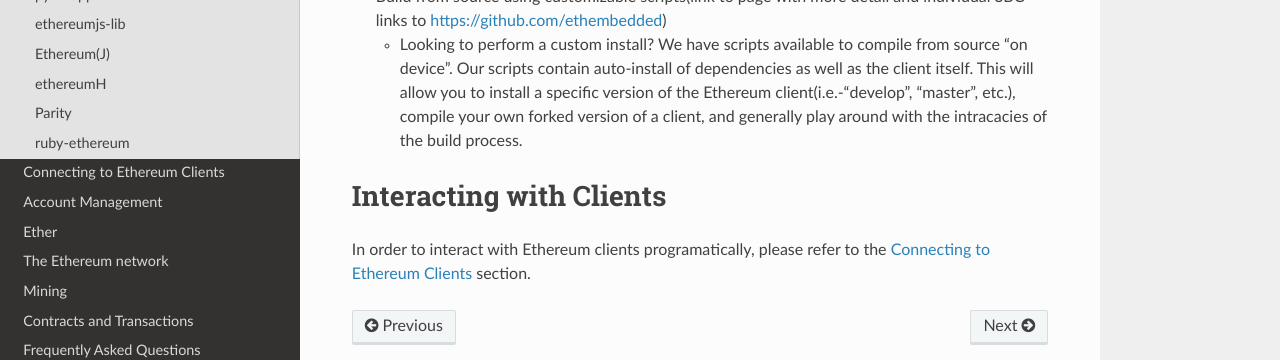
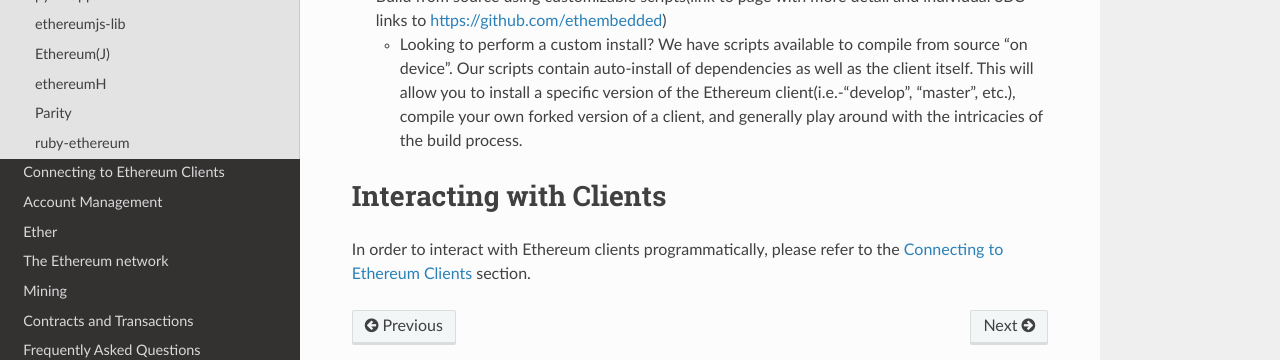
Before and after one commit to ethereum/homestead-guide, a Sphinx documentation site: the page built from source/ethereum-clients/choosing-a-client.rst, in a window 1280 px wide and 900 px high, scrolled down 1496 px. Shown: the part 425-785 px from the top of the window. Built offline with Sphinx 7.4.7 and the Read the Docs theme 2.0.0, drawn with Linux system fonts in a browser that asks for light colours.

Commit message:
correct two words spell
correct two words spell

```diff
--- a/source/ethereum-clients/choosing-a-client.rst
+++ b/source/ethereum-clients/choosing-a-client.rst
@@ -116,11 +116,11 @@ You have some choice here depending on your skill level, and what you are lookin
 
 * Build from source using customizable scripts(link to page with more detail and individual SBC links to https://github.com/ethembedded)
 
-  * Looking to perform a custom install?  We have scripts available to compile from source "on device". Our scripts contain auto-install of dependencies as well as the client itself. This will allow you to install a specific version of the Ethereum client(i.e.-"develop", "master", etc.), compile your own forked version of a client, and generally play around with the intracacies of the build process.
+  * Looking to perform a custom install?  We have scripts available to compile from source "on device". Our scripts contain auto-install of dependencies as well as the client itself. This will allow you to install a specific version of the Ethereum client(i.e.-"develop", "master", etc.), compile your own forked version of a client, and generally play around with the intricacies of the build process.
 
 
 ********************************************************************************
 Interacting with Clients
 ********************************************************************************
 
-In order to interact with Ethereum clients programatically, please refer to the :ref:`Connecting to Clients` section.
+In order to interact with Ethereum clients programmatically, please refer to the :ref:`Connecting to Clients` section.
```
